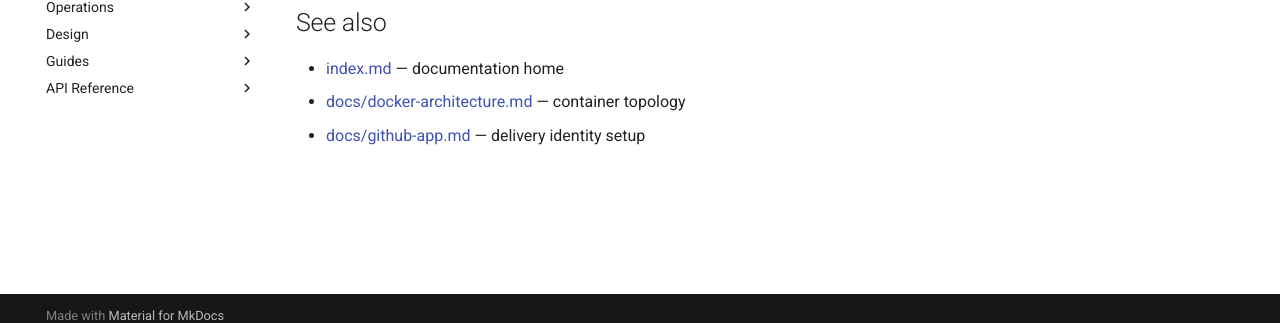
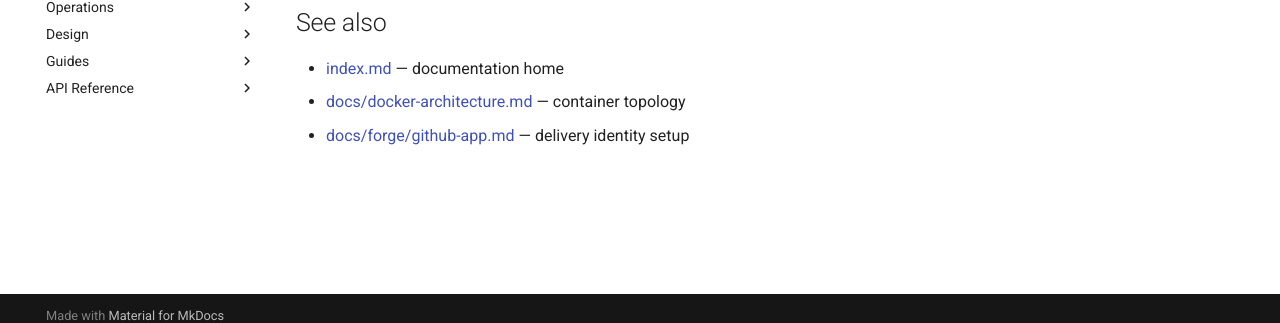
Before and after one commit to damien-robotsix/robotsix-mill, an MkDocs documentation site: the page built from docs/security.md, in a window 1280 px wide. Shown: the part 562-885 px from the top of the page. Built offline with MkDocs 1.6.1 and Material for MkDocs 9.7.7, drawn with Linux system fonts in a browser that asks for light colours.

Commit message:
mill: Reorganize module forge: align to per-module layout (src/docs/tests) (20260705T234900Z-reorganize-module-forge-align-to-per-mod-da5b)

```diff
--- a/docs/modules.yaml
+++ b/docs/modules.yaml
@@ -139,6 +139,7 @@
       - tests/forge/test_github_dependabot.py
       - tests/forge/test_gitlab.py
       - tests/forge/test_http.py
+      - docs/forge/**/*
     dependencies: [config, vcs]
 
   # -------------------------------------------------------------------
--- a/docs/security.md
+++ b/docs/security.md
@@ -24,4 +24,4 @@
 
 - [index.md](index.md) — documentation home
 - [docs/docker-architecture.md](docker-architecture.md) — container topology
-- [docs/github-app.md](github-app.md) — delivery identity setup
+- [docs/forge/github-app.md](forge/github-app.md) — delivery identity setup
--- a/mkdocs.yml
+++ b/mkdocs.yml
@@ -16,7 +16,7 @@
       - Continuous deployment: deployment.md
       - Reusable-workflow callers: reusable-workflow-callers.md
       - Docker architecture: docker-architecture.md
-      - GitHub App / PAT: github-app.md
+      - GitHub App / PAT: forge/github-app.md
       - Security model: security.md
       - CI policy: ci-policy.md
       - Config audit: config-audit.md
```
Also changed, not shown: CHANGELOG.md (+1 -0 lines), CONTRIBUTING.md (+1 -1 lines), README.md (+1 -1 lines), docs/forge/github-app.md (renamed from docs/github-app.md, +1 -1 lines).
